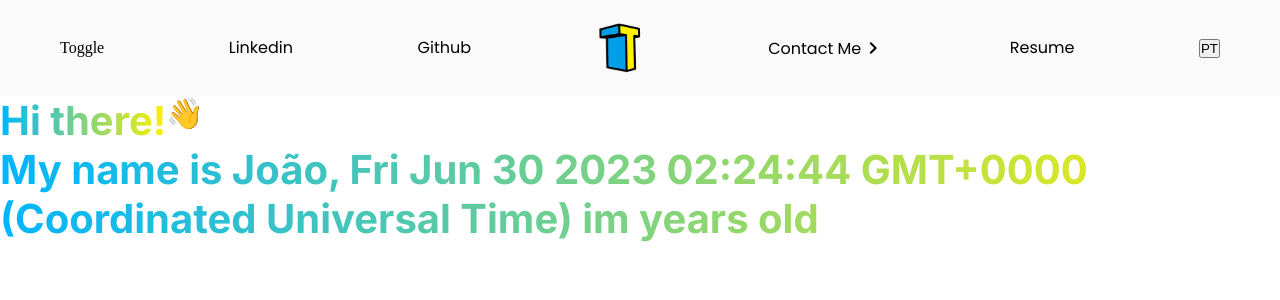
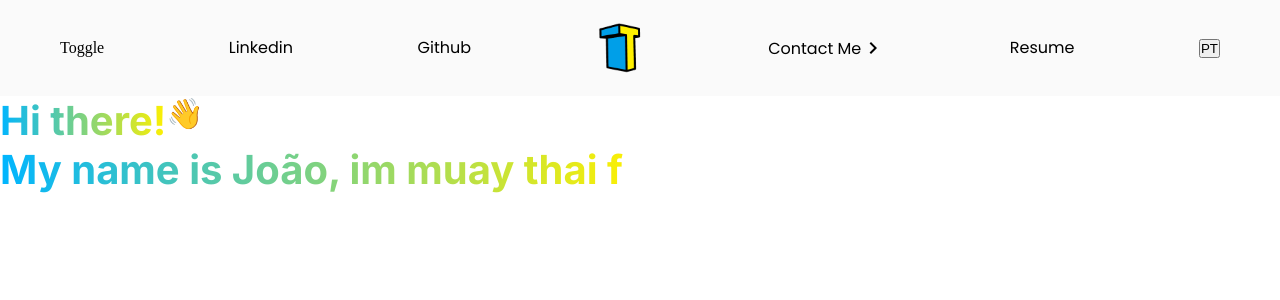
Before and after one commit to txjao/txjao, a React (Vite) app: page / in a window 1280 px wide. Shown: the top 300 px of the page. Built offline with nearby package versions, Linux system fonts and the light colour scheme.

Commit message:
feat: adding informations on lettering

```diff
--- a/src/Components/Lettering.tsx
+++ b/src/Components/Lettering.tsx
@@ -19,10 +19,10 @@ const Container = styled.div`
 export function Lettering() {
 
     function handleAge() {
-        const age = new Date();
-        if(Date.now() < Date.parse("2002-10-09")){
-            return age.getFullYear() - 2002;
-        }
+        const date = new Date();
+        let age;
+        date.getMonth() < 10 ? age = new Date().getFullYear() - 2003 : age = new Date().getFullYear() - 2002;
+
         return age;
     }
 
@@ -34,15 +34,18 @@ export function Lettering() {
             <div>
                 <TypeAnimation
                     sequence={[
-                        // Same substring at the start will only be typed out once, initially
-                        `My name is João, ${handleAge()} im years old`,
-                        1000, // wait 1s before replacing "Mice" with "Hamsters"
-                        'My name is João, im',
+                        `My name is João, im ${handleAge()} years old!`,
                         1000,
-                        'My name is João, im mariana is cool',
+                        'My name is João, im muay thai fighter!',
                         1000,
-                        'My name is João, im Chinchillas',
-                        1000
+                        'My name is João, im brazilian jiu jitsu fighter!',
+                        1000,
+                        'My name is João, im guitarist!',
+                        1000,
+                        'My name is João, im dog person!',
+                        1000,
+                        'My name is João, im e-sports enthusiast!',
+                        1000,
                     ]}
                     wrapper="span"
                     speed={50}
```
